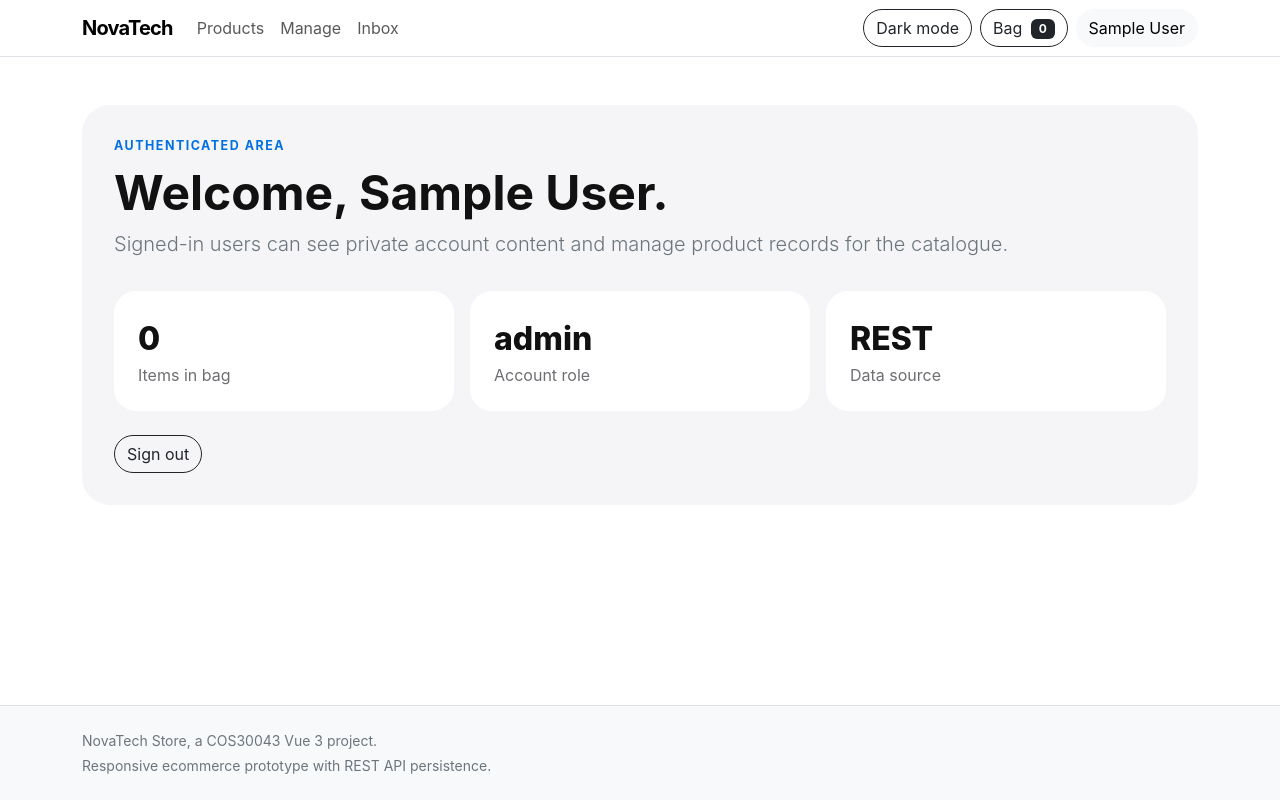
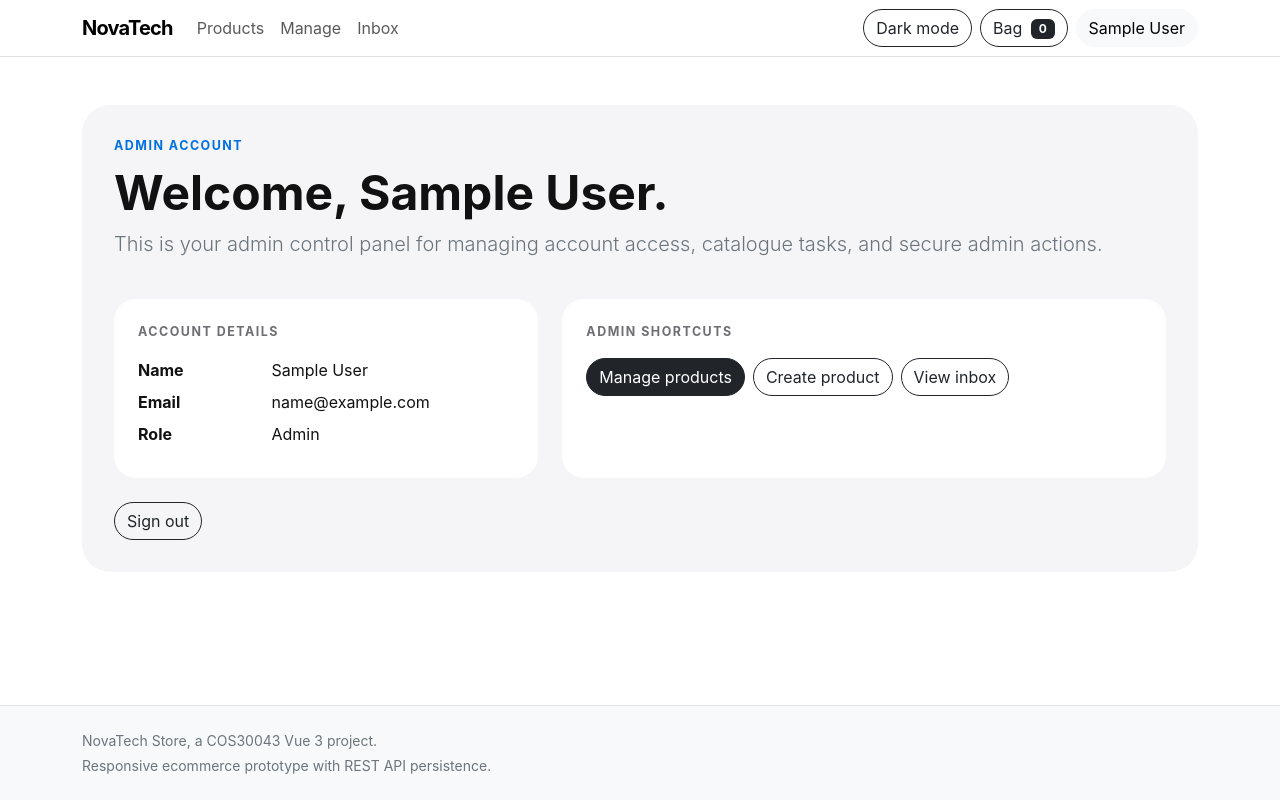
Before and after one commit to mtuannh/COS30043_Final_Project, a Vue app: page /profile in a window 1280 px wide. Built offline with nearby package versions, Linux system fonts and the light colour scheme; no server answers; sample sign-in values are in the browser's storage.

Commit message:
- Added padding to admin hero section and dashboard content in styles.css. - Removed unused admin creation functionality and related variables from AdminView.vue.

```diff
--- a/src/styles.css
+++ b/src/styles.css
@@ -82,6 +82,15 @@ body {
 
 .hero-copy {
   max-width: 720px;
+}
+
+.admin-hero-section {
+  padding-bottom: 2rem;
+}
+
+.admin-dashboard-content {
+  padding-bottom: 3rem;
+  padding-top: 2rem;
 }
 
 .eyebrow {
--- a/src/views/AdminView.vue
+++ b/src/views/AdminView.vue
@@ -1,13 +1,10 @@
 <script setup>
-import { onMounted, reactive, ref } from 'vue';
+import { onMounted, ref } from 'vue';
 import { RouterLink } from 'vue-router';
 import { api } from '../services/api';
 
 const products = ref([]);
 const message = ref('');
-const adminMessage = ref('');
-const adminError = ref('');
-const adminForm = reactive({ name: '', email: '', password: '' });
 
 async function loadProducts() {
   const response = await api.getProducts({ limit: 100 });
@@ -19,24 +16,6 @@ async function deleteProduct(id) {
   await api.deleteProduct(id);
   message.value = 'Product deleted.';
   loadProducts();
-}
-
-async function createAdmin() {
-  adminMessage.value = '';
-  adminError.value = '';
-
-  if (!adminForm.name || !adminForm.email || adminForm.password.length < 6) {
-    adminError.value = 'Name, email, and password of at least 6 characters are required.';
-    return;
-  }
-
-  try {
-    const admin = await api.createAdmin(adminForm);
-    adminMessage.value = `${admin.name} can now sign in as an admin.`;
-    Object.assign(adminForm, { name: '', email: '', password: '' });
-  } catch (err) {
-    adminError.value = err.message;
-  }
 }
 
 onMounted(loadProducts);
@@ -53,30 +32,6 @@ onMounted(loadProducts);
     </div>
 
     <p v-if="message" class="alert alert-success">{{ message }}</p>
-
-    <div class="admin-card rounded-4 border p-4 mb-4">
-      <h2 class="h4 fw-bold">Create admin account</h2>
-      <p class="text-secondary">Only signed-in admins can create another administrator.</p>
-      <p v-if="adminMessage" class="alert alert-success">{{ adminMessage }}</p>
-      <p v-if="adminError" class="alert alert-danger">{{ adminError }}</p>
-      <form class="row g-3" @submit.prevent="createAdmin">
-        <div class="col-12 col-md-4">
-          <label class="form-label" for="admin-name">Name</label>
-          <input id="admin-name" v-model.trim="adminForm.name" class="form-control" type="text" required />
-        </div>
-        <div class="col-12 col-md-4">
-          <label class="form-label" for="admin-email">Email</label>
-          <input id="admin-email" v-model.trim="adminForm.email" class="form-control" type="email" required />
-        </div>
-        <div class="col-12 col-md-4">
-          <label class="form-label" for="admin-password">Password</label>
-          <input id="admin-password" v-model="adminForm.password" class="form-control" type="password" minlength="6" required />
-        </div>
-        <div class="col-12">
-          <button class="btn btn-outline-dark rounded-pill" type="submit">Create admin</button>
-        </div>
-      </form>
-    </div>
 
     <div class="admin-table table-responsive rounded-4 border">
       <table class="table align-middle mb-0">
--- a/src/views/HomeView.vue
+++ b/src/views/HomeView.vue
@@ -23,9 +23,9 @@ onMounted(async () => {
 
 <template>
   <template v-if="isAdmin">
-    <section class="hero-section">
+    <section class="hero-section admin-hero-section">
       <div class="container">
-        <div class="d-flex flex-column flex-lg-row justify-content-between gap-4 align-items-lg-end">
+        <div>
           <div>
             <p class="eyebrow">Admin dashboard</p>
             <h1 class="display-4 fw-bold">Welcome back, {{ store.user.name }}.</h1>
@@ -33,16 +33,11 @@ onMounted(async () => {
               Manage the catalogue, review customer messages, and keep the NovaTech storefront up to date.
             </p>
           </div>
-          <div class="d-flex gap-2 flex-wrap">
-            <RouterLink class="btn btn-dark rounded-pill px-4" to="/admin/products/new">Create product</RouterLink>
-            <RouterLink class="btn btn-outline-dark rounded-pill px-4" to="/admin">Manage catalogue</RouterLink>
-            <RouterLink class="btn btn-outline-dark rounded-pill px-4" to="/admin/inbox">Open inbox</RouterLink>
-          </div>
         </div>
       </div>
     </section>
 
-    <section class="container py-5">
+    <section class="container admin-dashboard-content">
       <div class="row g-3 mb-4">
         <div class="col-12 col-md-4">
           <div class="metric-card">
--- a/src/views/ProfileView.vue
+++ b/src/views/ProfileView.vue
@@ -1,10 +1,9 @@
 <script setup>
-import { computed, inject } from 'vue';
-import { useRouter } from 'vue-router';
+import { inject } from 'vue';
+import { RouterLink, useRouter } from 'vue-router';
 
 const store = inject('store');
 const router = useRouter();
-const cartCount = computed(() => store.cart.reduce((total, item) => total + item.quantity, 0));
 
 function logout() {
   store.logout();
@@ -15,31 +14,41 @@ function logout() {
 <template>
   <section class="container py-5">
     <div class="profile-panel">
-      <p class="eyebrow">Authenticated area</p>
+      <p class="eyebrow">Admin account</p>
       <h1 class="display-5 fw-bold">Welcome, {{ store.user.name }}.</h1>
       <p class="lead text-secondary">
-        Signed-in users can see private account content and manage product records for the catalogue.
+        This is your admin control panel for managing account access, catalogue tasks, and secure admin actions.
       </p>
-      <div class="row g-3 mt-3">
-        <div class="col-12 col-md-4">
-          <div class="metric-card">
-            <span>{{ cartCount }}</span>
-            <p>Items in bag</p>
+
+      <div class="row g-4 mt-3">
+        <div class="col-12 col-lg-5">
+          <div class="metric-card h-100">
+            <p class="eyebrow mb-3">Account details</p>
+            <dl class="row mb-0">
+              <dt class="col-sm-4">Name</dt>
+              <dd class="col-sm-8">{{ store.user.name }}</dd>
+
+              <dt class="col-sm-4">Email</dt>
+              <dd class="col-sm-8">{{ store.user.email }}</dd>
+
+              <dt class="col-sm-4">Role</dt>
+              <dd class="col-sm-8 text-capitalize">{{ store.user.role }}</dd>
+            </dl>
           </div>
         </div>
-        <div class="col-12 col-md-4">
-          <div class="metric-card">
-            <span>{{ store.user.role }}</span>
-            <p>Account role</p>
-          </div>
-        </div>
-        <div class="col-12 col-md-4">
-          <div class="metric-card">
-            <span>REST</span>
-            <p>Data source</p>
+
+        <div class="col-12 col-lg-7">
+          <div class="metric-card h-100">
+            <p class="eyebrow mb-3">Admin shortcuts</p>
+            <div class="d-flex flex-wrap gap-2">
+              <RouterLink class="btn btn-dark rounded-pill" to="/admin">Manage products</RouterLink>
+              <RouterLink class="btn btn-outline-dark rounded-pill" to="/admin/products/new">Create product</RouterLink>
+              <RouterLink class="btn btn-outline-dark rounded-pill" to="/admin/inbox">View inbox</RouterLink>
+            </div>
           </div>
         </div>
       </div>
+
       <button class="btn btn-outline-dark rounded-pill mt-4" type="button" @click="logout">Sign out</button>
     </div>
   </section>
```
